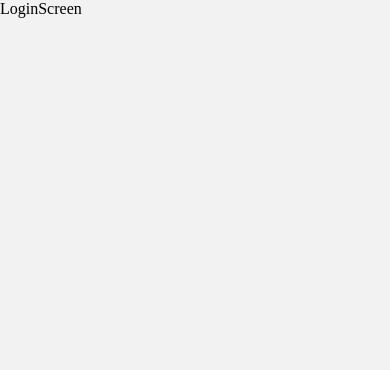
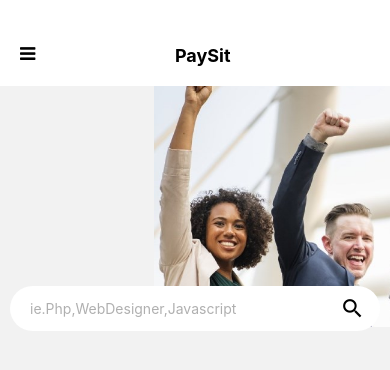
Before and after one commit to Software-Engineer-Team/Intergration-Project, a React Native app: screen /Home in a window 390 px wide. Before the commit this address had no page. Shown: the top 370 px of the page. Built offline with nearby package versions, Linux system fonts and the light colour scheme.

Commit message:
[feat]: home page search input done

```diff
--- a/App.js
+++ b/App.js
@@ -2,36 +2,45 @@ import React from "react";
 import { StyleSheet } from "react-native";
 import { NavigationContainer } from "@react-navigation/native";
 import { Provider } from "react-redux";
-import { store } from "./store";
+/* import { store } from "./store"; */
 import { createNativeStackNavigator } from "@react-navigation/native-stack";
 import LoginScreen from "./screens/LoginScreen";
 import RegisterScreen from "./screens/RegisterScreen";
+import HomeScreen from "./screens/HomeScreen";
 
 const Stack = createNativeStackNavigator();
 
 export default function App() {
   return (
     <NavigationContainer>
-      <Provider store={store}>
+      {/* <Provider store={store}> */}
       <Stack.Navigator>
         <Stack.Screen
-            name="Login"
-            component={LoginScreen}
+          name="Home"
+          component={HomeScreen}
           options={{
             presentation: "fullScreenModal",
             headerShown: false,
           }}
         />
-          <Stack.Screen
-            name="Register"
-            component={RegisterScreen}
-            options={{
-              presentation: "fullScreenModal",
-              headerShown: false,
-            }}
-          />
+        {/* <Stack.Screen */}
+        {/*   name="Login" */}
+        {/*   component={LoginScreen} */}
+        {/*   options={{ */}
+        {/*     presentation: "fullScreenModal", */}
+        {/*     headerShown: true, */}
+        {/*   }} */}
+        {/* /> */}
+        {/* <Stack.Screen */}
+        {/*   name="Register" */}
+        {/*   component={RegisterScreen} */}
+        {/*   options={{ */}
+        {/*     presentation: "fullScreenModal", */}
+        {/*     headerShown: false, */}
+        {/*   }} */}
+        {/* /> */}
       </Stack.Navigator>
-      </Provider>
+      {/* </Provider> */}
     </NavigationContainer>
   );
 }
--- a/package.json
+++ b/package.json
@@ -19,9 +19,11 @@
     "react-native": "0.70.5",
     "react-native-animatable": "^1.3.3",
     "react-native-dotenv": "^3.4.6",
-    "react-native-heroicons": "^3.2.0",
     "react-native-progress": "^5.0.0",
+    "react-native-safe-area-context": "^4.4.1",
+    "react-native-screens": "^3.18.2",
     "react-native-svg": "^13.6.0",
+    "react-native-vector-icons": "^9.2.0",
     "react-redux": "^8.0.5"
   },
   "devDependencies": {
--- /dev/null
+++ b/screens/HomeScreen.js
@@ -0,0 +1,100 @@
+import React from "react";
+import {
+  ImageBackground,
+  SafeAreaView,
+  ScrollView,
+  StyleSheet,
+  Text,
+  TextInput,
+  View,
+} from "react-native";
+import IconFontAwesome from "react-native-vector-icons/FontAwesome";
+import IconMaterialIcons from "react-native-vector-icons/MaterialIcons";
+
+const HomeScreen = () => {
+  return (
+    <SafeAreaView style={styles.rootScreen}>
+      <View style={styles.rootHeader}>
+        <IconFontAwesome name="bars" size={18} />
+        <View style={styles.rootHeaderTextContainer}>
+          <Text style={styles.rootHeaderText}>PaySit</Text>
+        </View>
+      </View>
+
+      <ScrollView style={styles.rootBody}>
+        <ImageBackground
+          source={require("../assets/images/home-header.jpg")}
+          style={styles.rootBodyImg}
+          imageStyle={{ top: -20 }}
+          resizeMode="contain"
+        >
+          <View style={styles.rootBodySearch}>
+            <TextInput
+              placeholder="ie.Php,WebDesigner,Javascript"
+              placeholderTextColor={"#00000050"}
+              keyboardType="default"
+              style={styles.rootBodySearchInput}
+            />
+            <IconMaterialIcons
+              name="search"
+              size={25}
+              style={styles.rootBodySearchIcon}
+            />
+          </View>
+        </ImageBackground>
+      </ScrollView>
+    </SafeAreaView>
+  );
+};
+
+export default HomeScreen;
+
+const styles = StyleSheet.create({
+  rootScreen: {
+    paddingTop: 25,
+    backgroundColor: "white",
+    position: "relative",
+  },
+  rootHeader: {
+    flexDirection: "row",
+    padding: 20,
+  },
+  rootHeaderTextContainer: {
+    flex: 1,
+    justifyContent: "center",
+    alignItems: "center",
+  },
+  rootHeaderText: {
+    fontSize: 18,
+    fontWeight: "bold",
+  },
+  rootBodyImg: {
+    height: 261,
+    fontSize: 40,
+    position: "relative",
+    backgroundColor: "#f2f2f2",
+  },
+  rootBodySearch: {
+    position: "relative",
+    left: 10,
+    top: 200,
+    flexDirection: "row",
+  },
+  rootBodySearchInput: {
+    backgroundColor: "white",
+    width: 330,
+    height: 45,
+    padding: 10,
+    paddingHorizontal: 20,
+    borderRadius: 23,
+    borderBottomRightRadius: 0,
+    borderTopRightRadius: 0,
+  },
+  rootBodySearchIcon: {
+    backgroundColor: "white",
+    lineHeight: 45,
+    paddingRight: 15,
+    borderTopRightRadius: 23,
+    borderBottomRightRadius: 23,
+  },
+});
--- a/screens/LoginScreen.js
+++ b/screens/LoginScreen.js
@@ -1,8 +1,12 @@
 import React from "react";
-import { SafeAreaView } from "react-native";
+import { SafeAreaView, Text } from "react-native";
 
 const LoginScreen = () => {
-  return <SafeAreaView>LoginScreen</SafeAreaView>;
+  return (
+    <SafeAreaView>
+      <Text>LoginScreen</Text>
+    </SafeAreaView>
+  );
 };
 
 export default LoginScreen;
--- a/screens/RegisterScreen.js
+++ b/screens/RegisterScreen.js
@@ -1,8 +1,12 @@
 import React from "react";
-import { SafeAreaView } from "react-native";
+import { SafeAreaView, Text } from "react-native";
 
 const RegisterScreen = () => {
-  return <SafeAreaView>RegisterScreen</SafeAreaView>;
+  return (
+    <SafeAreaView>
+      <Text>RegisterScreen</Text>
+    </SafeAreaView>
+  );
 };
 
 export default RegisterScreen;
```
Also changed, not shown: assets/images/home-header.jpg (added), 1 other file (tests, documents, lock files or other folders). Lines whose indentation alone changed are shown as unchanged.
